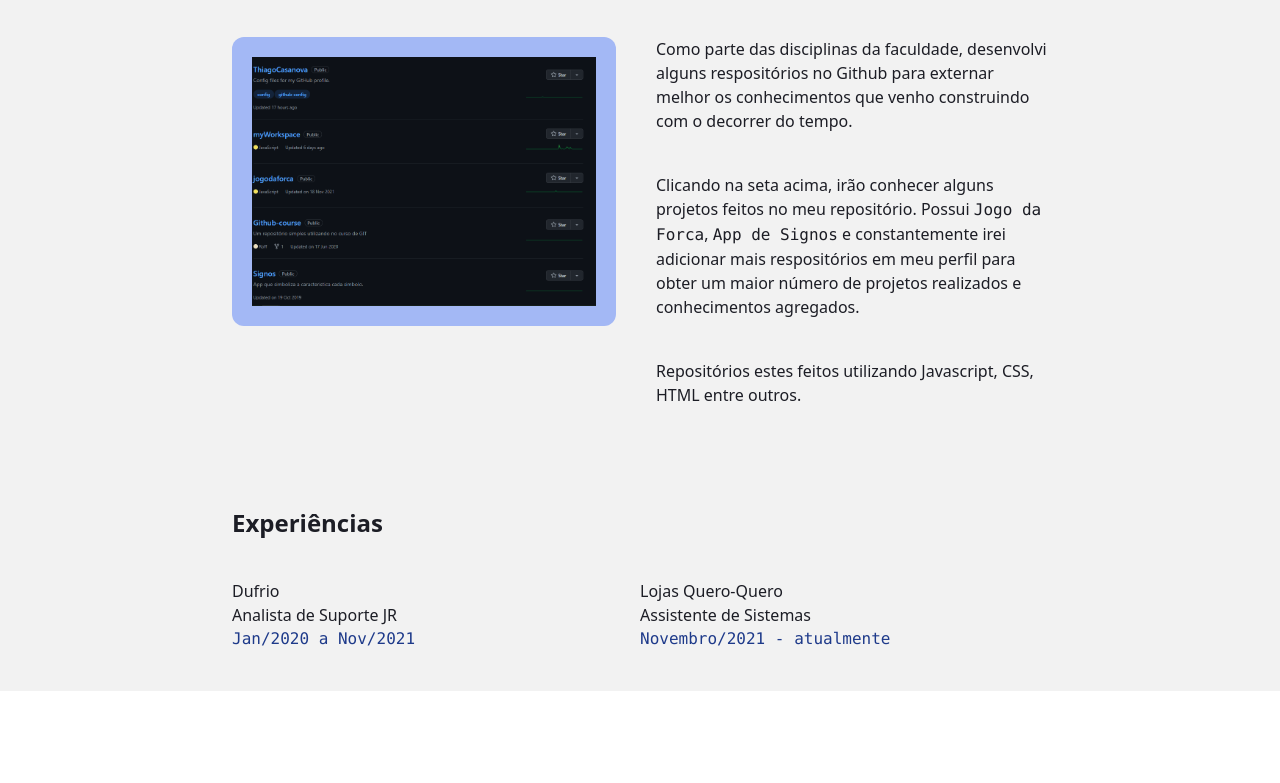
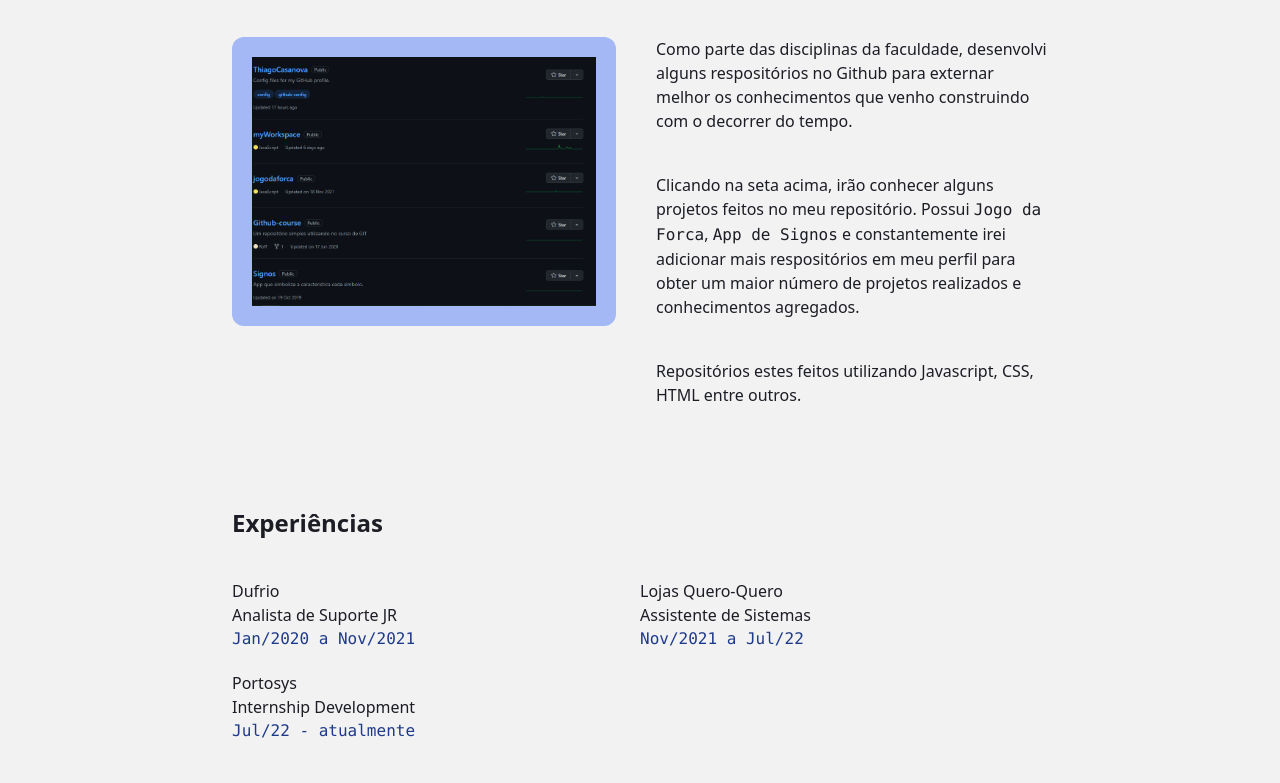
Before and after one commit to ThiagoCasanova/thiagocasanova.github.io, a website: page index.html in a window 1280 px wide. Shown: the part 1005-1788 px from the top of the page. Before the commit the page ends 1696 px from the top, so only its background shows below. Drawn offline with nearby package versions, Linux system fonts and the light colour scheme.

Commit message:
Update index.html

```diff
--- a/index.html
+++ b/index.html
@@ -128,8 +128,12 @@
           <div>
             <p>Lojas Quero-Quero</p>
             <p>Assistente de Sistemas</p>
-            <p class="font-mono text-thunderstorm">Novembro/2021 - atualmente </p>
+            <p class="font-mono text-thunderstorm">Nov/2021 a Jul/22</p>
           </div>
+          <div>
+            <p>Portosys</p>
+            <p>Internship Development</p>
+            <p class="font-mono text-thunderstorm">Jul/22 - atualmente </p>
         </div>
       </div>
     </div>
```
